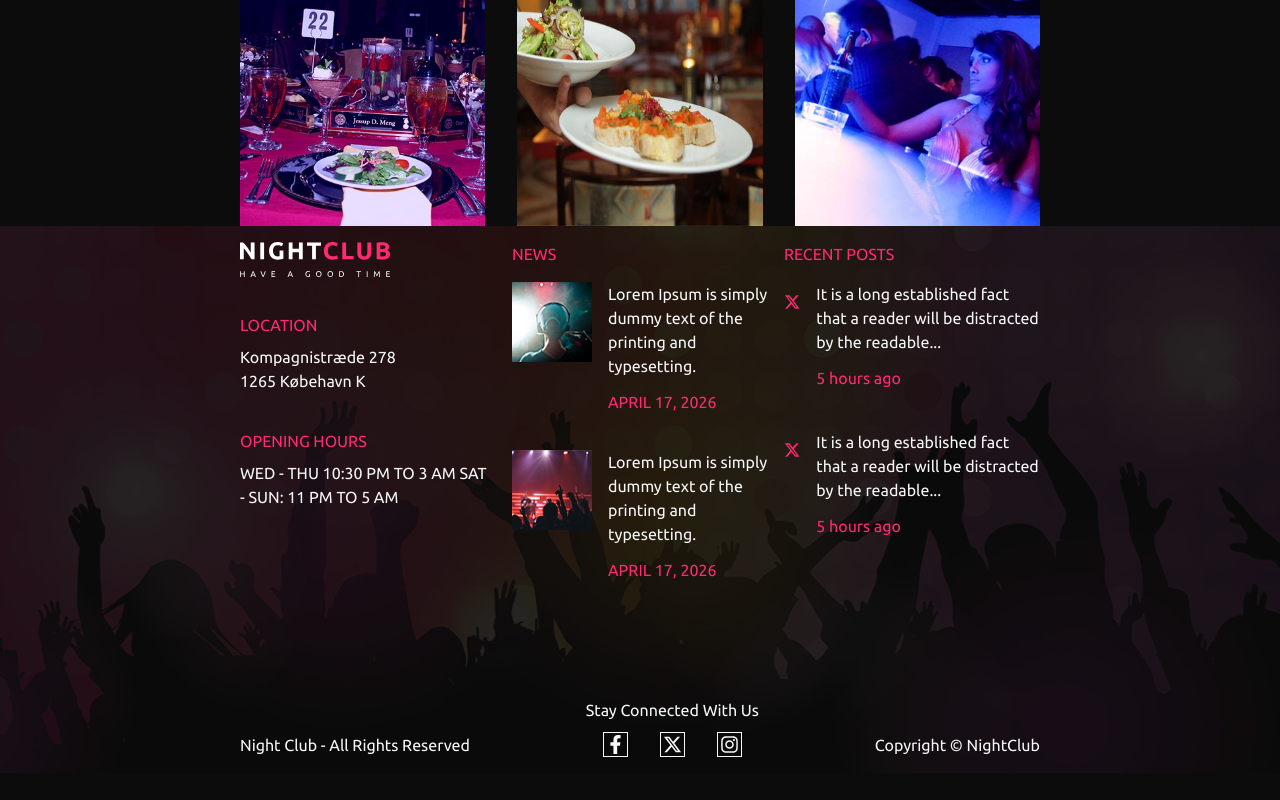
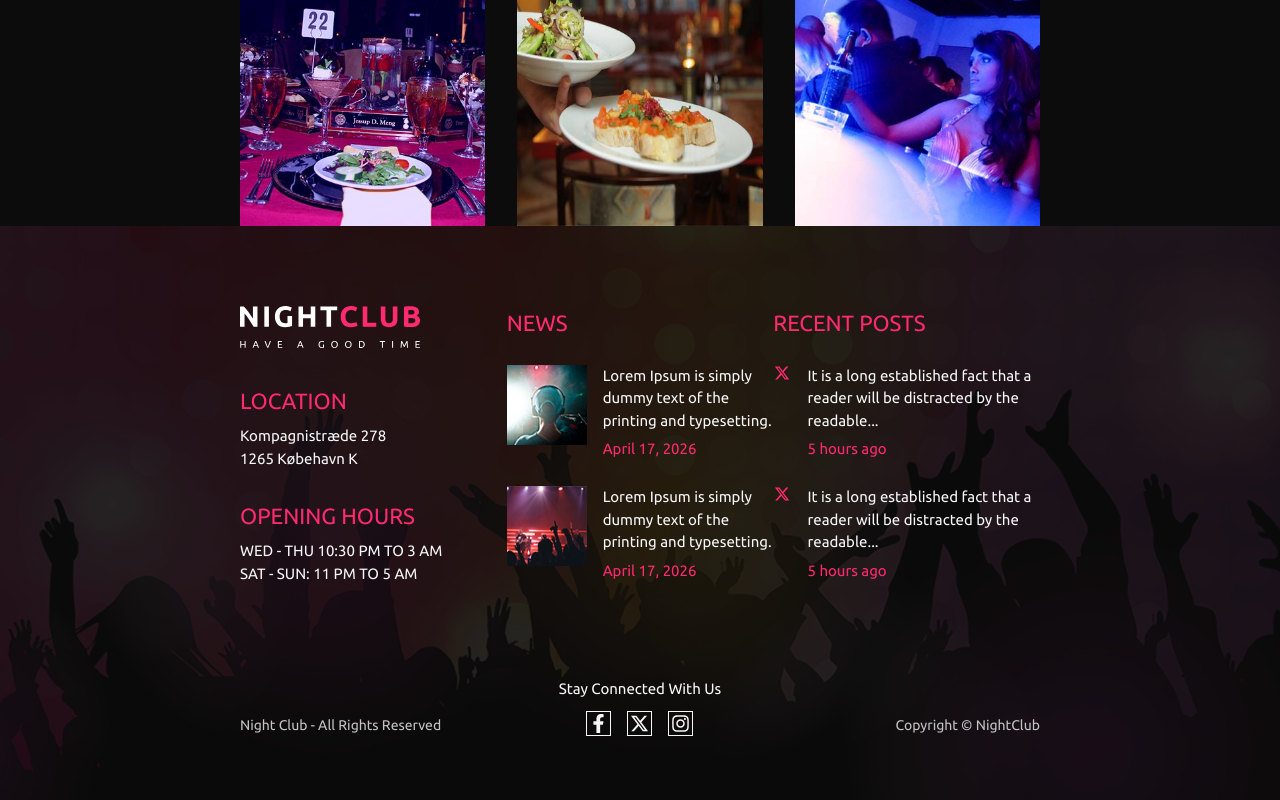
Before and after one commit to kivi0001/FORK-3sem-eksamen, a Next.js app: page / in a window 1280 px wide. Shown: the part 887-1687 px from the top of the page. Before the commit the page ends 1660 px from the top, so only its background shows below. Built offline with nearby package versions, Linux system fonts and the light colour scheme.

Commit message:
Flere justeringer på footer tilføjet, nu responsiv

```diff
--- a/src/app/components/Footer.jsx
+++ b/src/app/components/Footer.jsx
@@ -7,7 +7,7 @@ const Footer = () => {
   return (
     <footer className="relative bottom-0">
       <Image
-        className="footer-img"
+        className="footer-img "
         src="/assets/bg/footerbg.jpg"
         layout="fill"
         objectFit="cover"
@@ -17,34 +17,36 @@ const Footer = () => {
         <div className="clubinfo-wrapper">
           <Image
             src="/assets/icon/Logo_main.svg"
-            width={150}
+            width={180}
             height={50}
             alt="Logo"
             className="logo"
           />
           <div className="club-info">
-            <h3 className="uppercase text-footerheadlines mb-2">
+            <h3 className="uppercase text-footerheadlines mb-2 text-(length:--font-home-track-h3)">
               Location
             </h3>
-            <p className="text-(lenght: --font-footer-p) tracking-(--letter-spacing-p)">
+            <p className="text-(length:--font-footer-p) tracking-(--letter-spacing-p)">
               Kompagnistræde 278
             </p>
-            <p className="text-(lenght: --font-footer-p) tracking-(--letter-spacing-p)">
+            <p className="text-(length:--font-footer-p) tracking-(--letter-spacing-p)">
               1265 Købehavn K
             </p>
           </div>
           <div className="club-info">
-            <h3 className="uppercase text-footerheadlines mb-2">
+            <h3 className="uppercase text-footerheadlines mb-2 text-(length:--font-home-track-h3)">
               Opening hours
             </h3>
-            <p className="text-(lenght: --font-footer-p) tracking-(--letter-spacing-p)">
-              WED - THU 10:30 PM TO 3 AM SAT -
-              SUN: 11 PM TO 5 AM
+            <p className="text-(length:--font-footer-p) tracking-(--letter-spacing-p)">
+              WED - THU 10:30 PM TO 3 AM
+            </p>
+            <p className="text-(length:--font-footer-p) tracking-(--letter-spacing-p)">
+              SAT - SUN: 11 PM TO 5 AM
             </p>
           </div>
         </div>
         <div className="newsandsocials-wrapper">
-          <h3 className="uppercase text-footerheadlines font-h2">
+          <h3 className="uppercase text-footerheadlines text-(length:--font-home-track-h3)">
             News
           </h3>
           <div className="news-wrapper">
@@ -55,11 +57,11 @@ const Footer = () => {
               alt="DJ wearing cap playing music"
             />
             <div className="info-wrapper">
-              <p className="text-(lenght: --font-footer-p) tracking-(--letter-spacing-p)">
+              <p className="text-(length:--font-footer-p) tracking-(--letter-spacing-p)">
                 Lorem Ipsum is simply dummy text
                 of the printing and typesetting.
               </p>
-              <p className="uppercase text-dates text-(lenght: --font-footer-p) tracking-(--letter-spacing-p) mt-3">
+              <p className="text-dates text-(length:--font-footer-p) tracking-(--letter-spacing-p) mt-1.5">
                 April 17, 2026
               </p>
             </div>
@@ -72,29 +74,29 @@ const Footer = () => {
               alt="DJ wearing cap playing music"
             />
             <div className="info-wrapper">
-              <p className="text-(lenght: --font-footer-p) tracking-(--letter-spacing-p)">
+              <p className="text-(length:--font-footer-p) tracking-(--letter-spacing-p)">
                 Lorem Ipsum is simply dummy text
                 of the printing and typesetting.
               </p>
-              <p className="uppercase text-dates text-(lenght: --font-footer-p) tracking-(--letter-spacing-p) mt-3">
+              <p className="text-dates text-(length:--font-footer-p) tracking-(--letter-spacing-p) mt-1.5">
                 April 17, 2026
               </p>
             </div>
           </div>
         </div>
         <div className="socialspost-wrapper">
-          <h3 className="uppercase text-footerheadlines">
+          <h3 className="uppercase text-footerheadlines text-(length:--font-home-track-h3)">
             Recent Posts
           </h3>
           <div className="socials-wrapper">
             <FaXTwitter color="oklch(65.346% 0.24194 9.256)" />
             <div className="socialsinfo-wrapper">
-              <p className="text-(lenght: --font-footer-p) tracking-(--letter-spacing-p)">
+              <p className="text-(length:--font-footer-p) tracking-(--letter-spacing-p)">
                 It is a long established fact that
                 a reader will be distracted by the
                 readable...
               </p>
-              <p className="text-dates text-(lenght: --font-footer-p) tracking-(--letter-spacing-p) mt-3">
+              <p className="text-dates text-(length:--font-footer-p) tracking-(--letter-spacing-p) mt-1.5">
                 5 hours ago
               </p>
             </div>
@@ -102,12 +104,12 @@ const Footer = () => {
           <div className="socials-wrapper">
             <FaXTwitter color="oklch(65.346% 0.24194 9.256)" />
             <div className="socialsinfo-wrapper">
-              <p className="text-(lenght: --font-footer-p) tracking-(--letter-spacing-p)">
+              <p className="text-(length:--font-footer-p) tracking-(--letter-spacing-p)">
                 It is a long established fact that
                 a reader will be distracted by the
                 readable...
               </p>
-              <p className="text-dates text-(lenght: --font-footer-p) tracking-(--letter-spacing-p) mt-3">
+              <p className="text-dates text-(length:--font-footer-p) tracking-(--letter-spacing-p) mt-1.5">
                 5 hours ago
               </p>
             </div>
@@ -115,11 +117,10 @@ const Footer = () => {
         </div>
         <div className="bottom-wrapper">
           <div className="bottom-info">
-            <p className="bottom-statement">
-              Night Club - All Rights Reserved
-            </p>
             <div className="bottom-connect">
-              <p>Stay Connected With Us</p>
+              <p className="text-(length:--font-footer-p) tracking-(--letter-spacing-p)">
+                Stay Connected With Us
+              </p>
               <div className="bottom-icons">
                 <FaFacebookF
                   size={25}
@@ -135,7 +136,10 @@ const Footer = () => {
                 />
               </div>
             </div>
-            <p className="bottom-copyright">
+            <p className="bottom-statement text-(length:--font-xs-footer-p) tracking-(--letter-spacing-p) text-footer">
+              Night Club - All Rights Reserved
+            </p>
+            <p className="bottom-copyright text-(length:--font-xs-footer-p) tracking-(--letter-spacing-p) text-footer">
               Copyright © NightClub
             </p>
           </div>
--- a/src/app/globals.css
+++ b/src/app/globals.css
@@ -47,6 +47,12 @@
     0.875rem,
     0.8239rem + 0.2273cqi,
     1rem
+  );
+
+  --xtrasmall-p: clamp(
+    0.75rem,
+    0.6989rem + 0.2273vw,
+    0.875rem
   );
 
   /* NON-FLUID FONT-SIZES */
@@ -131,12 +137,12 @@
   --color-button-hover: var(--pink);
   --color-headline: var(--primary-light);
   --color-divider: var(--medium-grey);
-
+  --color-footer: var(--medium-grey);
   /* FONT-SIZE TOKENS */
   --font-home-h1: var(--large);
   --font-home-h2: var(--medium-large);
   --font-home-h3: var(--non-fluid-medium);
-  --font-home-track-h3: var(----medium-small);
+  --font-home-track-h3: var(--medium-small);
   --font-h1: var(--medium-large);
   --font-h2: var(--non-fluid-medium);
   --font-h3: var(--non-fluid-small);
@@ -147,6 +153,7 @@
   --font-book-h2: var(--medium);
   --font-header-button: var(--button-large);
   --font-footer-p: var(--small-p);
+  --font-xs-footer-p: var(--xtrasmall-p);
 
   /* FONT WEIGHT TOKENS */
   /* Home page */
@@ -297,7 +304,7 @@ footer {
   display: grid;
   grid-template-columns: subgrid;
   grid-column: full;
-  padding: 1rem 0 1rem 0;
+  padding: 3rem 0 2rem 0;
 }
 
 .footer-img {
@@ -308,8 +315,9 @@ footer {
   display: grid;
   grid-column: content-start / content-end;
   grid-template-columns: repeat(3, 1fr);
-  gap: 1rem;
+  padding: 2rem 0 2rem 0;
   container-type: inline-size;
+  align-items: center;
 }
 
 .clubinfo-wrapper {
@@ -327,22 +335,22 @@ footer {
 .club-info {
   display: flex;
   flex-direction: column;
-  margin-bottom: 20px;
-  max-width: 250px;
+  margin-bottom: var(--spacing-small);
 }
 
 .newsandsocials-wrapper {
   grid-column: 2;
   display: flex;
   flex-direction: column;
-  gap: 1rem;
+  gap: var(--spacing-small);
+  padding-bottom: 1rem;
 }
 
 .news-wrapper {
   display: flex;
   flex-direction: row;
   gap: 1rem;
-  margin-bottom: 20px;
+  padding-top: var(--spacing-small);
 
   > img {
     width: 80px;
@@ -354,17 +362,18 @@ footer {
   grid-column: 3;
   display: flex;
   flex-direction: column;
-  gap: 1rem;
+  gap: var(--spacing-small);
+  padding-bottom: 1rem;
 }
 
 .socials-wrapper {
   display: flex;
   flex-direction: row;
-  column-gap: 1rem;
-  padding-bottom: 1.5rem;
+  gap: 1rem;
+  padding-top: var(--spacing-small);
+
   > svg {
     width: 40px;
-    height: 40px;
   }
 }
 
@@ -373,23 +382,24 @@ footer {
 .bottom-wrapper {
   display: grid;
   grid-column: 1 / span 3;
-  grid-template-areas: "statement" "connect" "copyright";
   grid-row: 2;
   padding-top: 5rem;
 }
 
 .bottom-info {
-  display: flex;
-  justify-content: space-between;
+  display: grid;
+  grid-auto-columns: 1fr 1fr 1fr;
+  grid-template-areas: "a b c";
+  justify-content: space-evenly;
 }
 
 .bottom-statement {
-  grid-area: "statement";
-  place-self: end;
+  grid-area: a;
+  place-self: end start;
 }
 
 .bottom-connect {
-  grid-area: "connect";
+  grid-area: b;
   display: flex;
   flex-direction: column;
   justify-content: center;
@@ -399,13 +409,13 @@ footer {
 .bottom-icons {
   display: flex;
   flex-direction: row;
-  gap: 2rem;
+  gap: 1rem;
   padding-top: 10px;
 }
 
 .bottom-copyright {
-  grid-area: "copyright";
-  place-self: end;
+  grid-area: c;
+  place-self: end end;
 }
 
 @container (width < 700px) {
@@ -418,10 +428,9 @@ footer {
   .clubinfo-wrapper {
     display: flex;
     grid-column: 2;
-    flex-wrap: wrap;
     flex-direction: column;
-    align-items: center;
     text-align: center;
+    padding: 2rem 0 2rem 0;
   }
 
   .logo {
@@ -429,30 +438,17 @@ footer {
   }
 
   .bottom-wrapper {
-    grid-template-areas: "connect" "statement" "copyright";
     padding-top: 0;
-  }
-
-  .bottom-connect {
-    grid-area: "connect";
-    place-self: center;
-  }
-
-  .bottom-statement {
-    grid-area: "statement";
-    place-self: center;
-  }
-
-  .bottom-copyright {
-    grid-area: "copyright";
-    place-self: center;
   }
 
   .bottom-info {
     gap: 1rem;
-    flex-wrap: wrap;
-    flex-direction: column;
+    grid-template-areas: "b" "c" "a";
     align-items: center;
-    text-align: center;
+  }
+
+  .bottom-statement,
+  .bottom-copyright {
+    place-self: center;
   }
 }
```
